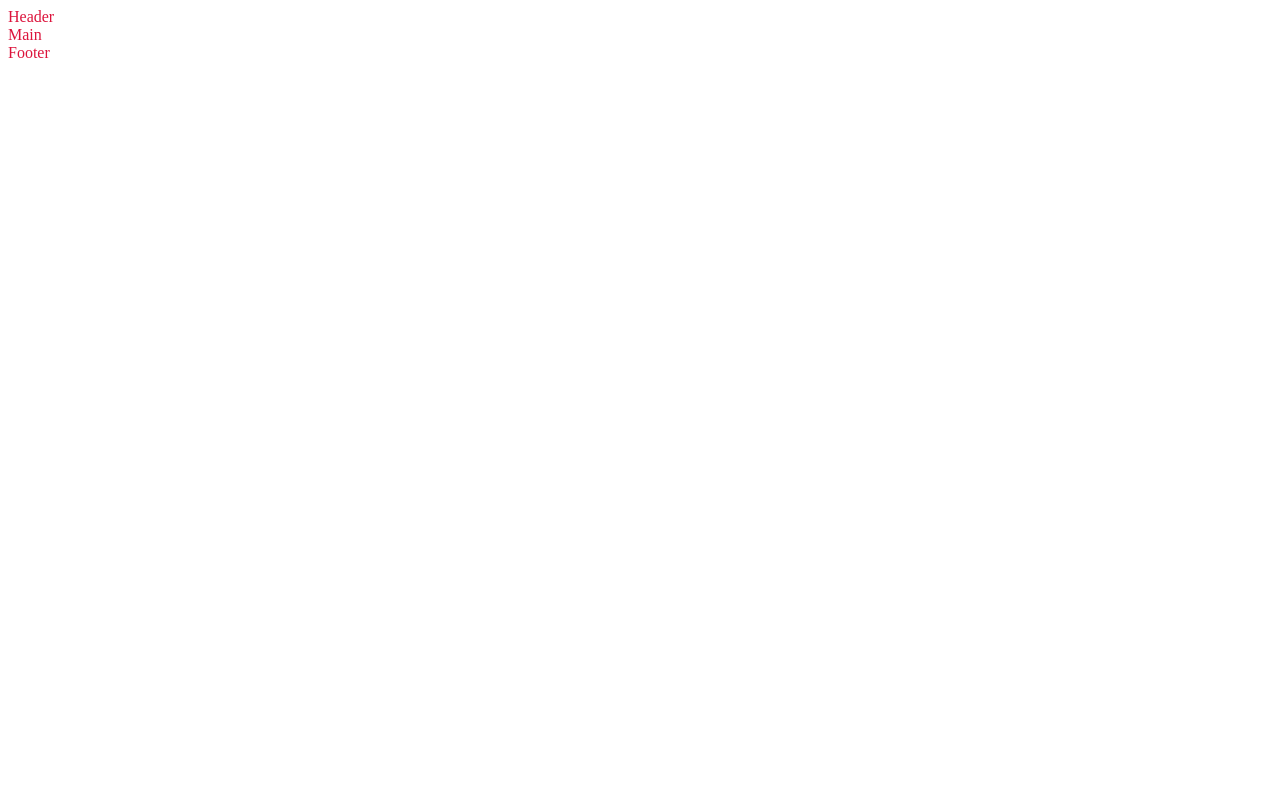
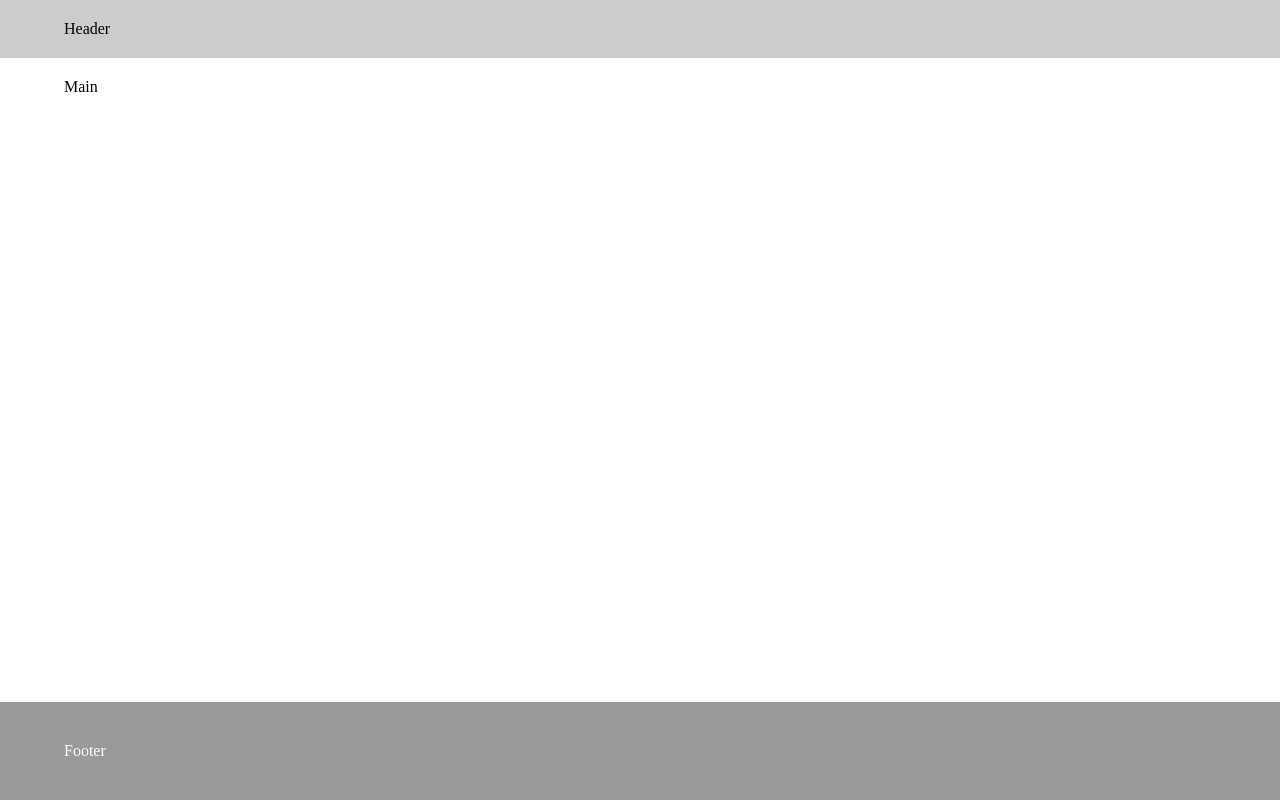
Before and after one commit to jhongarcian/backend-project, a website: page views/index.html in a window 1280 px wide. Drawn offline with Linux system fonts and the light colour scheme; files that its build step writes are made by us from their sources.

Commit message:
implement sticky footer

```diff
--- a/public/style.css
+++ b/public/style.css
@@ -1,3 +1,37 @@
-body {
-  color: crimson;
+* {
+  box-sizing: border-box;
+  margin: 0;
+  padding: 0;
 }
+
+body,
+html {
+  height: 100%;
+}
+
+footer {
+  background-color: #999;
+  color: white;
+  padding: 40px 0;
+}
+
+header {
+  background-color: #ccc;
+  padding: 20px 0;
+}
+
+main {
+  flex: 1;
+  padding: 20px 0;
+}
+
+.y-wrap {
+  margin: 0 auto;
+  width: 90%;
+}
+
+.y-sticky {
+  display: flex;
+  flex-direction: column;
+  height: 100%;
+}
--- a/views/index.html
+++ b/views/index.html
@@ -7,9 +7,15 @@
     <link rel="stylesheet" href="./style.css" />
     <title>Backend Project</title>
   </head>
-  <body>
-    <header>Header</header>
-    <main>Main</main>
-    <footer>Footer</footer>
+  <body class="y-sticky">
+    <header>
+      <div class="y-wrap">Header</div>
+    </header>
+    <main>
+      <div class="y-wrap">Main</div>
+    </main>
+    <footer>
+      <div class="y-wrap">Footer</div>
+    </footer>
   </body>
 </html>
```
